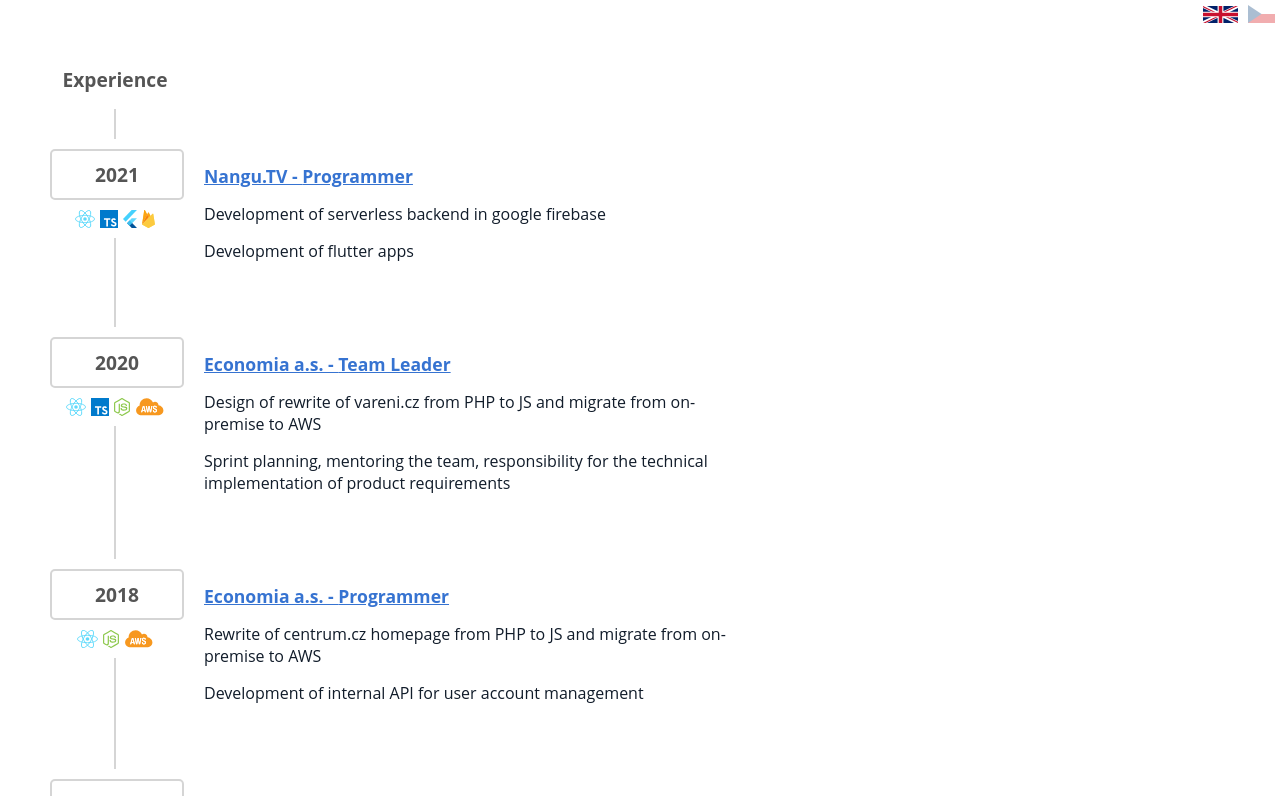
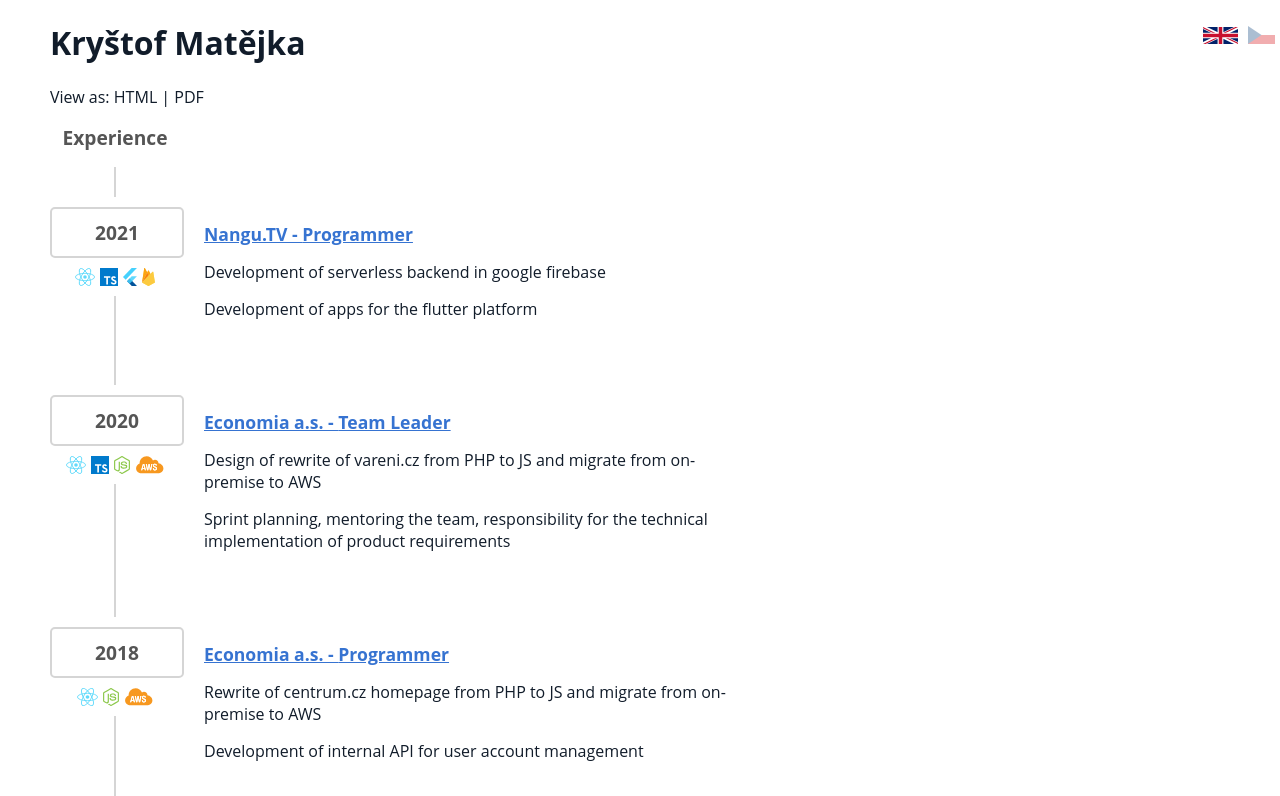
Before and after one commit to kxmatejka/krystof-m, a Next.js app: page /cv in a window 1280 px wide. Shown: the top 796 px of the page. Built offline with nearby package versions, Linux system fonts and the light colour scheme.

Commit message:
fix build

```diff
--- a/cli/gen-rss.ts
+++ b/cli/gen-rss.ts
@@ -0,0 +1 @@
+export default () => null
--- a/cli/gen-sitemap.ts
+++ b/cli/gen-sitemap.ts
@@ -0,0 +1 @@
+export default () => null
--- a/src/pages/_app.tsx
+++ b/src/pages/_app.tsx
@@ -26,7 +26,7 @@
             },
             '2021': {
               p1: 'Development of serverless backend in google firebase',
-              p2: 'Development of flutter apps',
+              p2: 'Development of apps for the flutter platform',
             },
             '2020': {
               p1: 'Design of rewrite of vareni.cz from PHP to JS and migrate from on-premise to AWS',
@@ -60,7 +60,7 @@
             },
             '2021': {
               p1: 'Vývoj serverless backendu v google firebase',
-              p2: 'Vývoj aplikací ve flutteru',
+              p2: 'Vývoj aplikací pro platformu flutter',
             },
             '2020': {
               p1: 'Návrh přepisu služby vareni.cz z PHP do JS a migrace z on-premise do AWS.',
--- a/src/pages/cv/index.tsx
+++ b/src/pages/cv/index.tsx
@@ -15,19 +15,19 @@
 const TIMELINE_WIDTH = 130
 
 const Container = styled.div`
-  padding: 50px;
+  padding: 0 50px;
   max-width: 700px;
 
   @media only screen and (max-width: 600px) {
-    padding: 30px;
+    padding: 0 30px;
   }
 
   @media only screen and (max-width: 500px) {
-    padding: 20px;
+    padding: 0 20px;
   }
 
   @media only screen and (max-width: 400px) {
-    padding: 15px;
+    padding: 0 15px;
   }
 `
 
@@ -189,6 +189,8 @@
     <>
       <TransParek/>
       <Container>
+        <h1>Kryštof Matějka</h1>
+        <p>View as: HTML | PDF</p>
         <Heading><T code='cv.timelineTitles.experience'/></Heading>
         <Timeline height='30px'/>
         <TimeMarkContainer>
```
